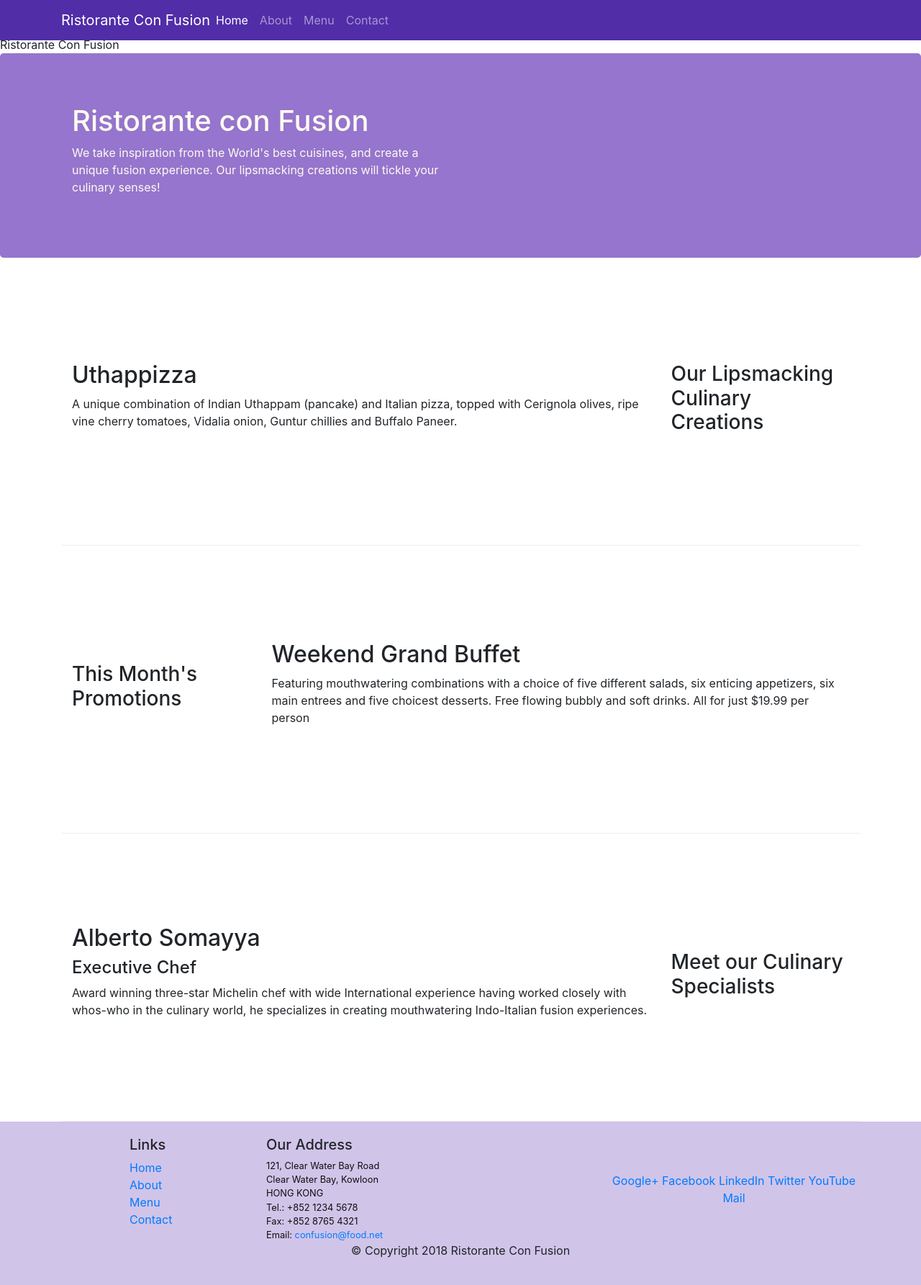
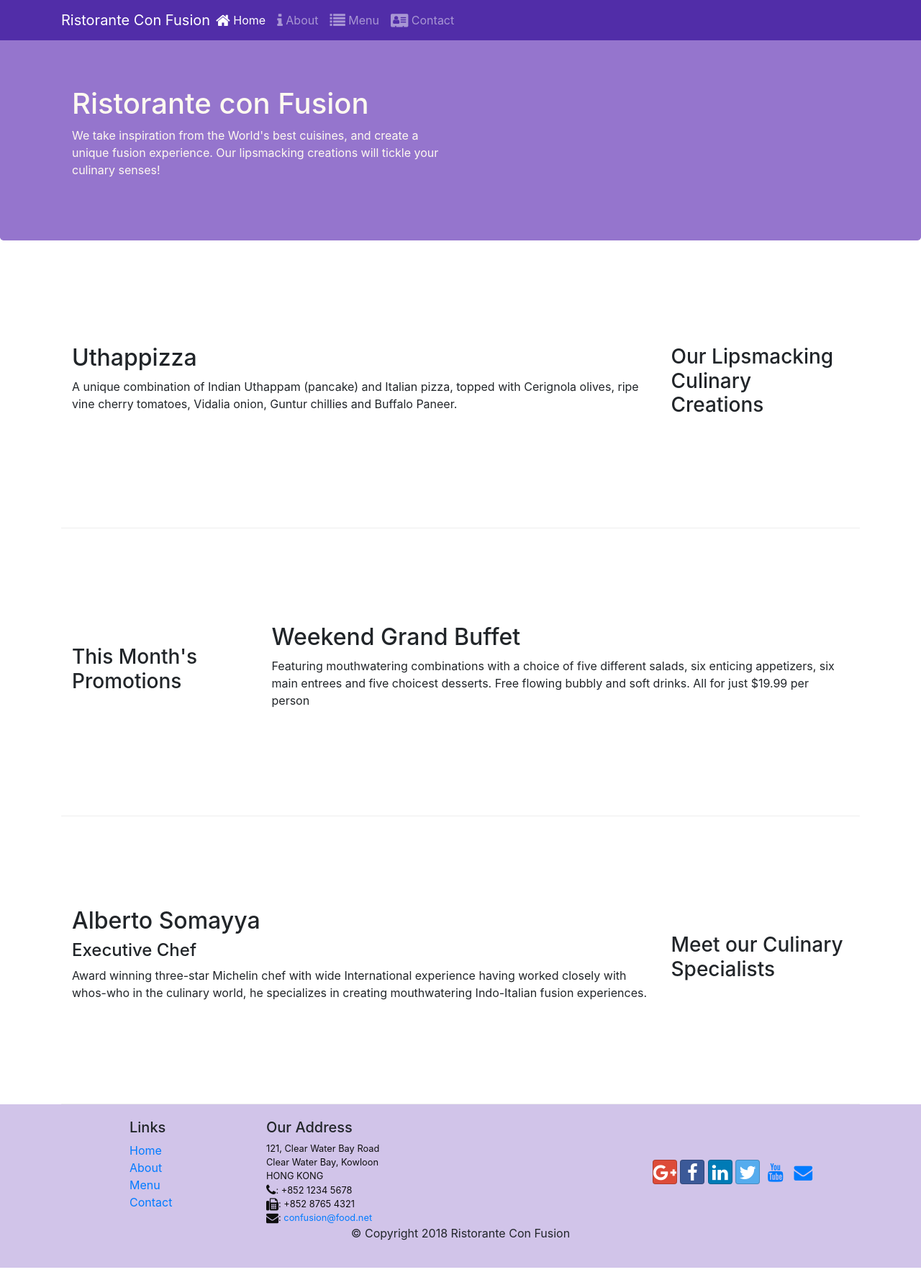
Before and after one commit to x1jinchu1x/conFusionBootstrap4, a website: page index.html in a window 1280 px wide. Shown: the whole page at 72% size. After the commit the page ends 1761 px from the top, so only its background shows below. Drawn offline with nearby package versions, Linux system fonts and the light colour scheme.

Commit message:
Icon Fonts

```diff
--- a/aboutus.html
+++ b/aboutus.html
@@ -4,14 +4,16 @@
 <head>
     <!-- Required meta tags always come first -->
     <meta charset="utf-8">
+    <title>Ristorante Con Fusion: About Us</title>
+
     <meta name="viewport" content="width=device-width, initial-scale=1, shrink-to-fit=no">
     <meta http-equiv="x-ua-compatible" content="ie=edge">
 
     <!-- Bootstrap CSS -->
     <link rel="stylesheet" href="node_modules/bootstrap/dist/css/bootstrap.min.css">
+    <link rel="stylesheet" href="node_modules/font-awesome/css/font-awesome.min.css">
+    <link rel="stylesheet" href="node_modules/bootstrap-social.css">
     <link rel="stylesheet" href="css/styles.css"
-    <title>Ristorante Con Fusion: About Us</title>
-
 </head>
 
 <body>
@@ -23,10 +25,10 @@
             <a class="navbar-brand mr-auto" href="./index.html">Ristorante Con Fusion</a>
             <div class="collapse navbar-collapse" id="Navbar">
                 <ul class="navbar-nav mr-auto">
-                        <li class="nav-item"><a class="nav-link" href="./index.html">Home</a></li>
-                        <li class="nav-item active"><a class="nav-link" href="#">About</a></li>
-                        <li class="nav-item"><a class="nav-link" href="#">Menu</a></li>
-                        <li class="nav-item"><a class="nav-link" href="#">Contact</a></li>
+                        <li class="nav-item"><a class="nav-link" href="./index.html"><span class="fa fa-home fa-lg"></span> Home</a></li>
+                        <li class="nav-item active"><a class="nav-link" href="#"><span class="fa fa-info fa-lg"></span> About</a></li>
+                        <li class="nav-item"><a class="nav-link" href="#"><span class="fa fa-list fa-lg"></span> Menu</a></li>
+                        <li class="nav-item"><a class="nav-link" href="#"><span class="fa fa-address-card fa-lg"></span> Contact</a></li>
                 </ul>
             </div>
         </div>
@@ -101,19 +103,19 @@
 		              121, Clear Water Bay Road<br>
 		              Clear Water Bay, Kowloon<br>
 		              HONG KONG<br>
-		              Tel.: +852 1234 5678<br>
-		              Fax: +852 8765 4321<br>
-		              Email: <a href="mailto:confusion@food.net">confusion@food.net</a>
+		              <i class="fa fa-phone fa-lg"></i>: +852 1234 5678<br>
+		              <i class="fa fa-fax fa-lg"></i>: +852 8765 4321<br>
+		              <i class="fa fa-envelope fa-lg"></i>: <a href="mailto:confusion@food.net">confusion@food.net</a>
 		           </address>
                 </div>
                 <div class="col-12 col-sm-4 align-self-center">
                     <div class="text-center">
-                        <a href="http://google.com/+">Google+</a>
-                        <a href="http://www.facebook.com/profile.php?id=">Facebook</a>
-                        <a href="http://www.linkedin.com/in/">LinkedIn</a>
-                        <a href="http://twitter.com/">Twitter</a>
-                        <a href="http://youtube.com/">YouTube</a>
-                        <a href="mailto:">Mail</a>
+                        <a class="btn btn-social-icon btn-google" href="http://google.com/+"><i class="fa fa-google-plus fa-lg"></i></a>
+                        <a class="btn btn-social-icon btn-facebook" href="http://www.facebook.com/profile.php?id="><i class="fa fa-facebook fa-lg"></i></a>
+                        <a class="btn btn-social-icon btn-linkedin" href="http://www.linkedin.com/in/"><i class="fa fa-linkedin fa-lg"></i></a>
+                        <a class="btn btn-social-icon btn-twitter" href="http://twitter.com/"><i class="fa fa-twitter fa-lg"></i></a>
+                        <a class="btn btn-social-icon btn-youtube" href="http://youtube.com/"><i class="fa fa-youtube fa-lg"></i></a>
+                        <a class="btn btn-social-icon" href="mailto:"><i class="fa fa-envelope fa-lg"></i></a>
                     </div>
                 </div>
            </div>
--- a/index.html
+++ b/index.html
@@ -9,7 +9,9 @@
 
      <!-- Bootstrap CSS -->
      <link rel="stylesheet" href="node_modules/bootstrap/dist/css/bootstrap.min.css">
-     <link rel="stylesheet" href="css/styles.css"
+     <link rel="stylesheet" href="node_modules/font-awesome/css/font-awesome.min.css">
+     <link rel="stylesheet" href="node_modules/bootstrap-social.css">
+     <link rel="stylesheet" href="css/styles.css">
     <title>Ristorante Con Fusion</title>
 </head>
 
@@ -22,10 +24,10 @@
             <a class="navbar-brand mr-auto" href="#">Ristorante Con Fusion</a>
             <div class="collapse navbar-collapse" id="Navbar">
                 <ul class="navbar-nav mr-auto">
-                        <li class="nav-item active"><a class="nav-link" href="#">Home</a></li>
-                        <li class="nav-item"><a class="nav-link" href="./aboutus.html">About</a></li>
-                        <li class="nav-item"><a class="nav-link" href="#">Menu</a></li>
-                        <li class="nav-item"><a class="nav-link" href="#">Contact</a></li>
+                        <li class="nav-item active"><a class="nav-link" href="#"><span class="fa fa-home fa-lg"></span> Home</a></li>
+                        <li class="nav-item"><a class="nav-link" href="./aboutus.html"><span class="fa fa-info fa-lg"></span> About</a></li>
+                        <li class="nav-item"><a class="nav-link" href="#"><span class="fa fa-list fa-lg"></span> Menu</a></li>
+                        <li class="nav-item"><a class="nav-link" href="#"><span class="fa fa-address-card fa-lg"></span> Contact</a></li>
                 </ul>
             </div>
         </div>
@@ -96,19 +98,19 @@
 		              121, Clear Water Bay Road<br>
 		              Clear Water Bay, Kowloon<br>
 		              HONG KONG<br>
-		              Tel.: +852 1234 5678<br>
-		              Fax: +852 8765 4321<br>
-		              Email: <a href="mailto:confusion@food.net">confusion@food.net</a>
+		              <i class="fa fa-phone fa-lg"></i>: +852 1234 5678<br>
+		              <i class="fa fa-fax fa-lg"></i>: +852 8765 4321<br>
+		              <i class="fa fa-envelope fa-lg"></i>: <a href="mailto:confusion@food.net">confusion@food.net</a>
 		           </address>
                 </div>
                 <div class="col-12 col-sm-4 align-self-center">
                     <div class="text-center">
-                        <a href="http://google.com/+">Google+</a>
-                        <a href="http://www.facebook.com/profile.php?id=">Facebook</a>
-                        <a href="http://www.linkedin.com/in/">LinkedIn</a>
-                        <a href="http://twitter.com/">Twitter</a>
-                        <a href="http://youtube.com/">YouTube</a>
-                        <a href="mailto:">Mail</a>
+                            <a class="btn btn-social-icon btn-google" href="http://google.com/+"><i class="fa fa-google-plus fa-lg"></i></a>
+                            <a class="btn btn-social-icon btn-facebook" href="http://www.facebook.com/profile.php?id="><i class="fa fa-facebook fa-lg"></i></a>
+                            <a class="btn btn-social-icon btn-linkedin" href="http://www.linkedin.com/in/"><i class="fa fa-linkedin fa-lg"></i></a>
+                            <a class="btn btn-social-icon btn-twitter" href="http://twitter.com/"><i class="fa fa-twitter fa-lg"></i></a>
+                            <a class="btn btn-social-icon btn-youtube" href="http://youtube.com/"><i class="fa fa-youtube fa-lg"></i></a>
+                            <a class="btn btn-social-icon" href="mailto:"><i class="fa fa-envelope fa-lg"></i></a>
                     </div>
                 </div>
            </div>
--- a/package.json
+++ b/package.json
@@ -15,6 +15,8 @@
   },
   "dependencies": {
     "bootstrap": "^4.0.0",
+    "bootstrap-social": "^5.1.1",
+    "font-awesome": "^4.7.0",
     "jquery": "^3.3.1",
     "popper.js": "^1.12.9"
   }
```
Also changed, not shown: 1 other file.
